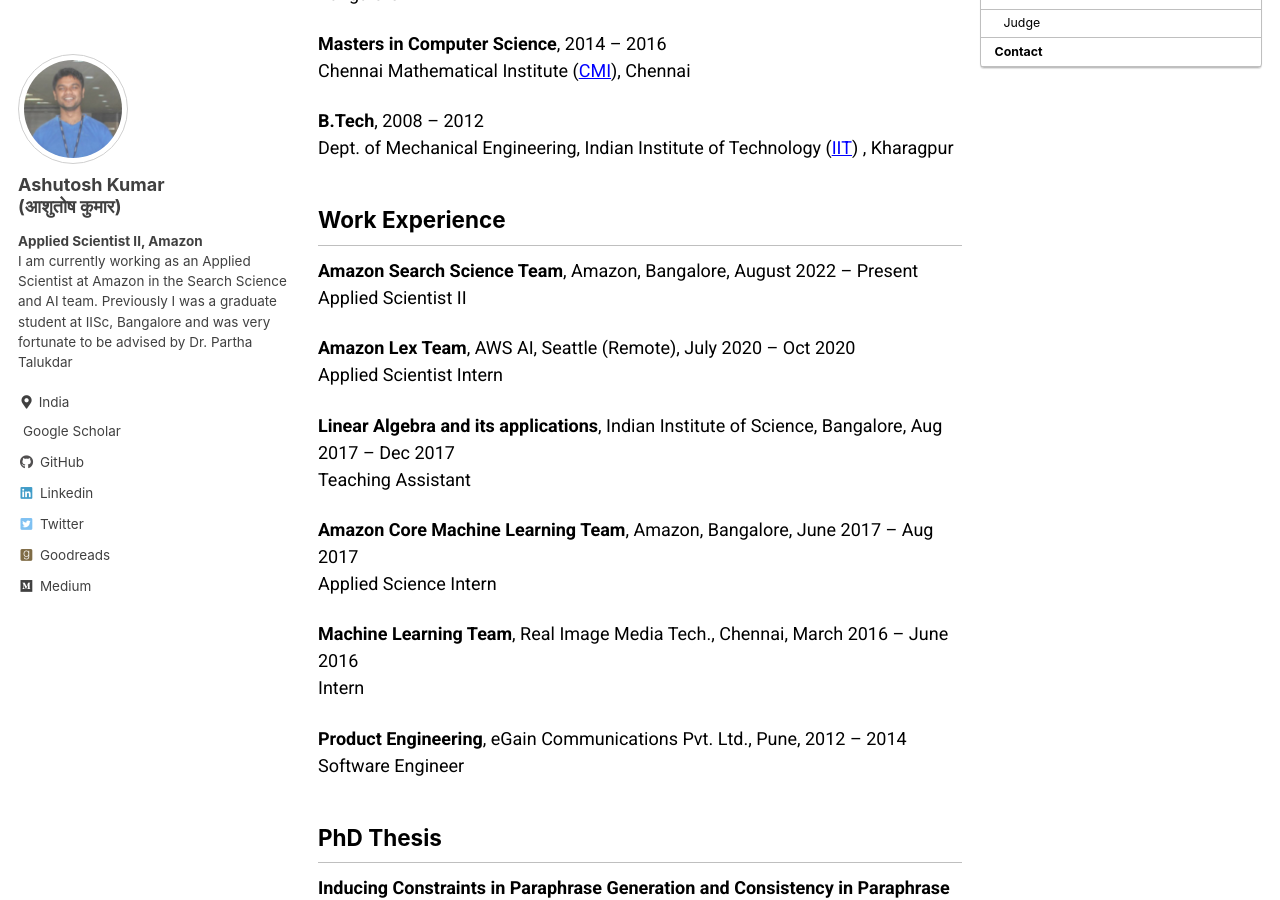
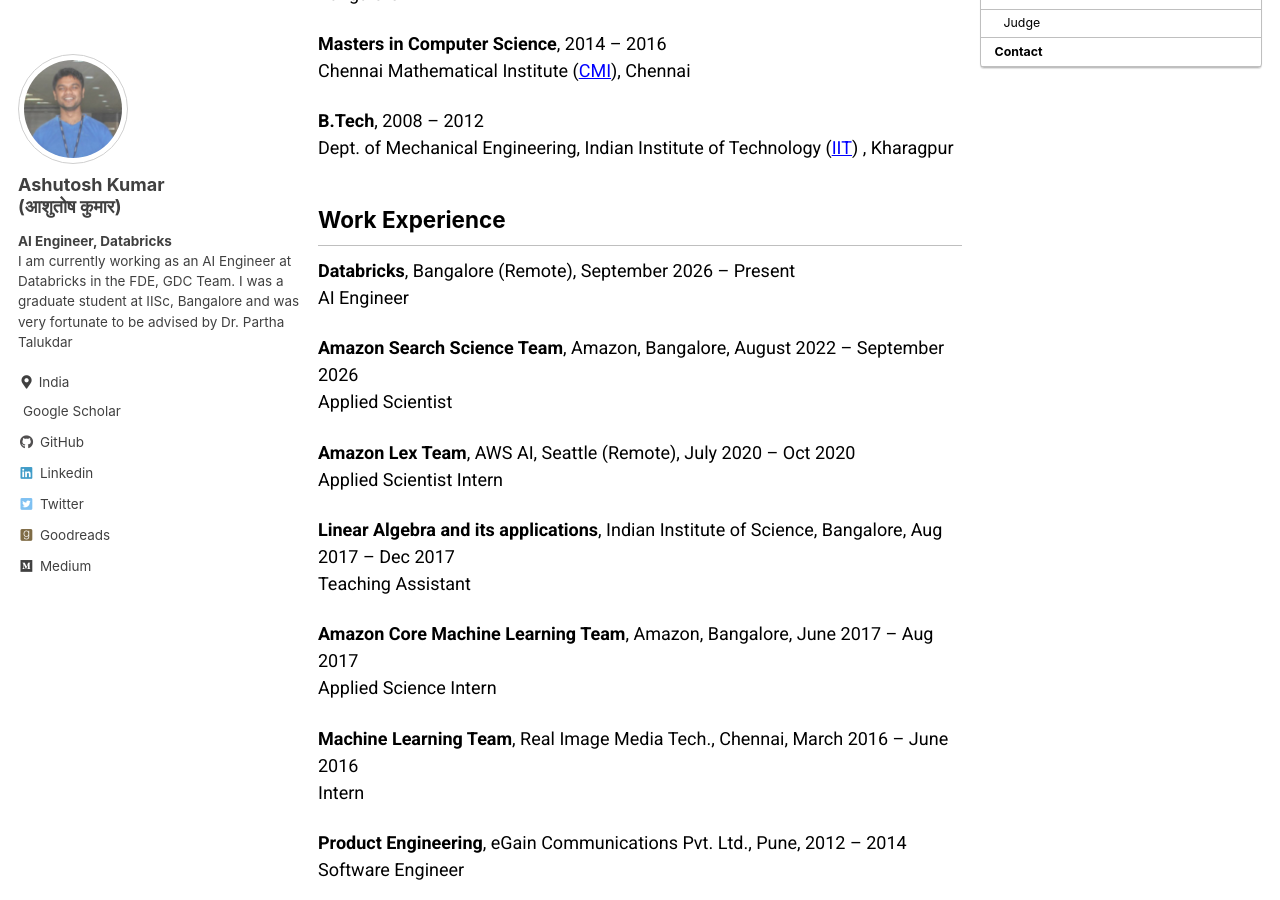
Before and after one commit to ashutoshml/ashutoshml.github.io, a Jekyll site: the page built from _pages/about.md, in a window 1280 px wide and 900 px high, scrolled down 302 px. Built offline with Jekyll 4.4.1, drawn with Linux system fonts in a browser that asks for light colours; cached includes are drawn as plain includes; a style sheet for code colours, icons or effects is not loaded; some of the changed text lies outside the part shown.

Commit message:
Update page

```diff
--- a/_config.yml
+++ b/_config.yml
@@ -104,7 +104,7 @@ analytics:
 author:
   name             : "Ashutosh Kumar <br> (आशुतोष कुमार)"
   avatar           : "/assets/img/profile.png" # path of avatar image, e.g. "/assets/images/bio-photo.jpg"
-  bio              : "**Applied Scientist II, Amazon** <br> I am currently working as an Applied Scientist at Amazon in the Search Science and AI team. Previously I was a graduate student at IISc, Bangalore and was very fortunate to be advised by [Dr. Partha Talukdar](https://parthatalukdar.github.io/)"
+  bio              : "**AI Engineer, Databricks** <br> I am currently working as an AI Engineer at Databricks in the FDE, GDC Team. I was a graduate student at IISc, Bangalore and was very fortunate to be advised by [Dr. Partha Talukdar](https://parthatalukdar.github.io/)"
   location         : "India"
   email            :
   links:
--- a/_pages/about.md
+++ b/_pages/about.md
@@ -24,8 +24,11 @@ Dept. of Mechanical Engineering, Indian Institute of Technology ([IIT](http://ww
 
 ## Work Experience
 
-**Amazon Search Science Team**, Amazon, Bangalore, August 2022 -- Present <br>
-Applied Scientist II
+**Databricks**, Bangalore (Remote), September 2026 -- Present <br>
+AI Engineer
+
+**Amazon Search Science Team**, Amazon, Bangalore, August 2022 -- September 2026 <br>
+Applied Scientist
 
 
 **Amazon Lex Team**, AWS AI, Seattle (Remote), July 2020 -- Oct 2020 <br>
@@ -162,6 +165,7 @@ Software Engineer
 <br>2023: ICLR, ACL ARR, EMNLP, NeurIPS
 <br>2024: ACL ARR
 <br>2025: ICLR, ACL ARR, NeurIPS</p>
+<br>2026: ICLR, ACL ARR, NeurIPS</p>
 
 ### Judge
 <p>Initiative for Research & Innovation in STEM (IRIS) National Fair 2020</p>
@@ -170,8 +174,8 @@ Software Engineer
 ## Contact
 
 <h3>Address</h3>
-<p>Amazon Development Center India<br>
-Bagmane Constellation Business Park,<br>
+<p>Databricks Inc.<br>
+Bagmane Capital Tecn Park,<br>
 Bangalore - 560048 <p>
 
 <h3>Email</h3>
```
